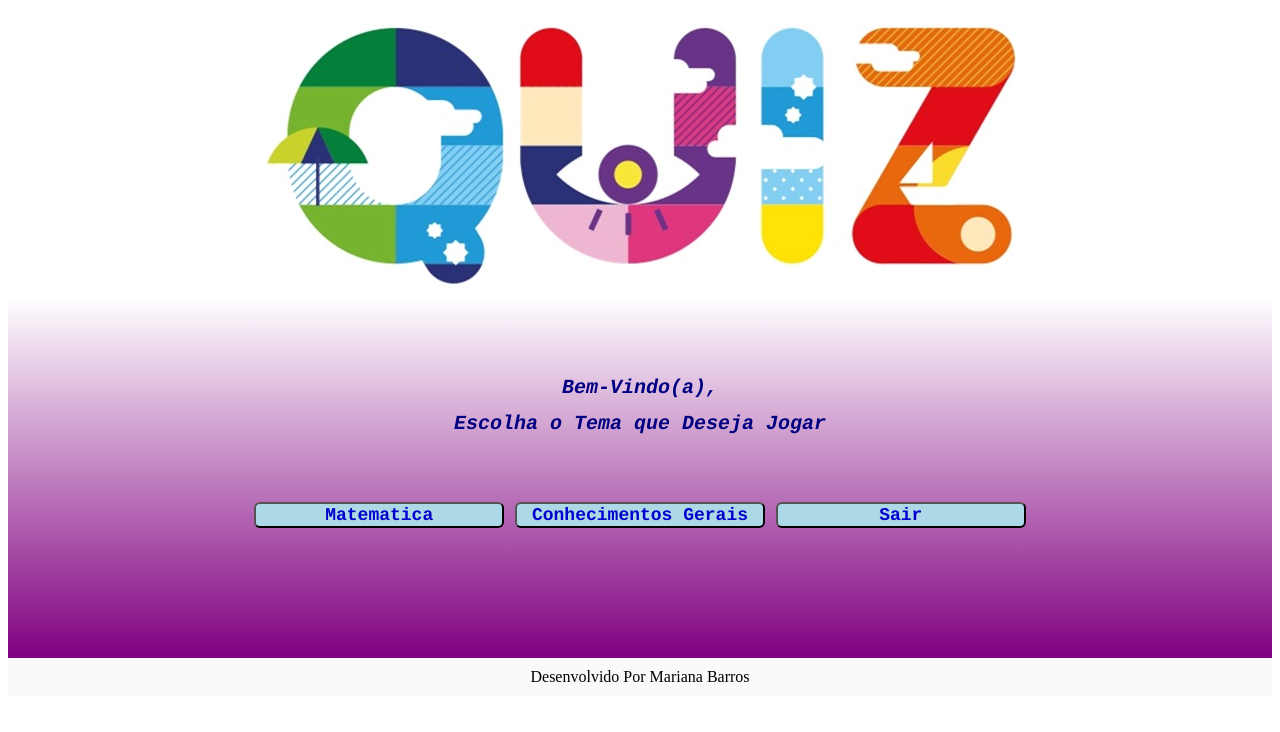
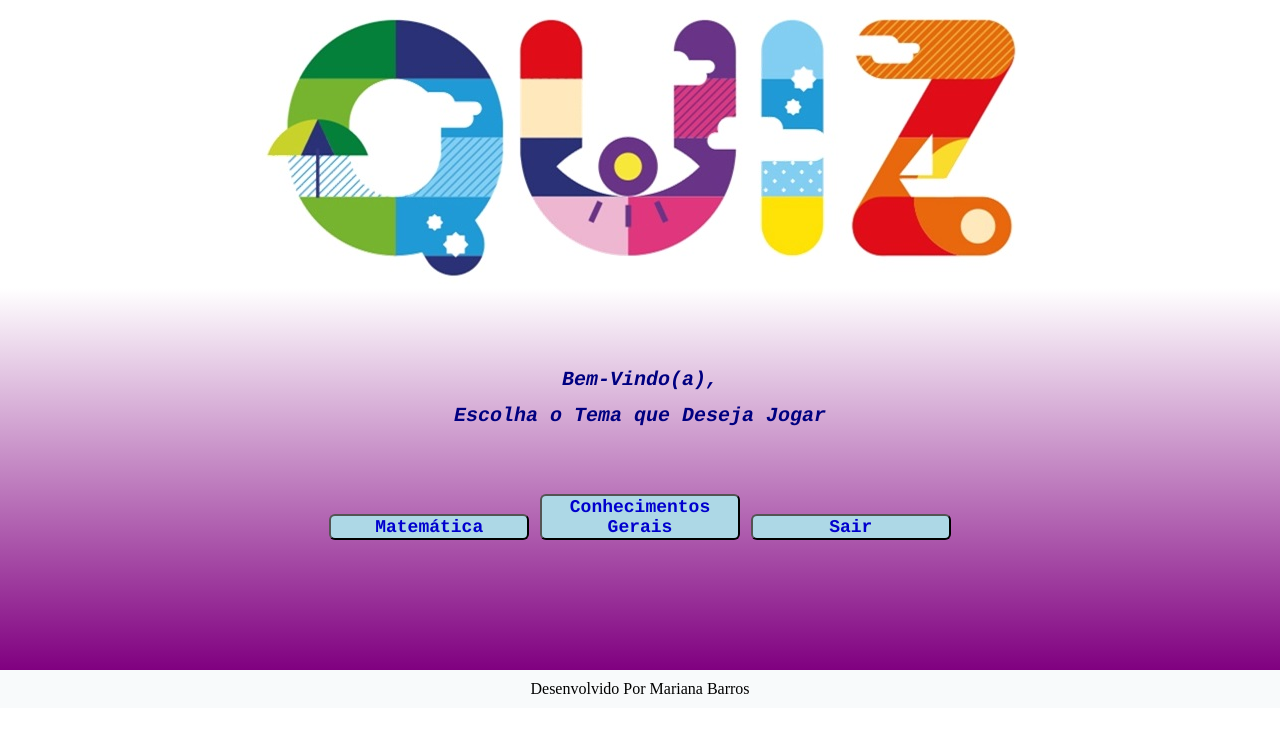
Before and after one commit to MarianaMBarros/LabRecapPreAdm, a plain HTML site: page index.html in a window 1280 px wide. Both pictures are taken after a click on the button "Entrar". Drawn offline with Linux system fonts and the light colour scheme.

Commit message:
alteracoes no css

```diff
--- a/index.html
+++ b/index.html
@@ -24,7 +24,7 @@
             <h1 id="user"></h1>
             <h2>Escolha o Tema que Deseja Jogar</h2>
             <main class="buttonGame">
-                <button onclick="option(1,'Matematica')">Matematica</button>
+                <button onclick="option(1,'Matematica')">Matemática</button>
                 <button onclick="option(2, 'Conhecimentos Gerais')">Conhecimentos Gerais</button>
                 <button onclick="exit()">Sair</button>
             </main>
--- a/main.js
+++ b/main.js
@@ -99,7 +99,7 @@ function enableDisableRadios(disabled){
 
 function backGame(){
     document.getElementById("game").className="hide";
-    document.getElementById("choiceGame").className="btnShow";
+    document.getElementById("choiceGame").className="show center";
     document.getElementById("finish").className="btnShow";
     document.getElementById("backGame").className="hide";
  }
--- a/style.css
+++ b/style.css
@@ -30,10 +30,9 @@ h1,h2{
 }
 
 button{
-  width:250px;
+  width:200px;
   color:#0000CD;
   text-align: center;
-  font-size: 50px ;
   font-weight:bold;
   font-family: Courier, monospace;
   border-radius: 6px;
@@ -60,6 +59,7 @@ body{
   background-size: 100%;
   background-repeat: no-repeat;
   text-align: center;
+  margin: auto;
 }
 
 
@@ -67,7 +67,6 @@ body{
   color:#0000CD;
   text-align: center;
   padding: 50px 20px;
-  font-size: 50px ;
   font-family: Courier, monospace;
   border-radius: 6px;;
   font-size: 18px;
```
